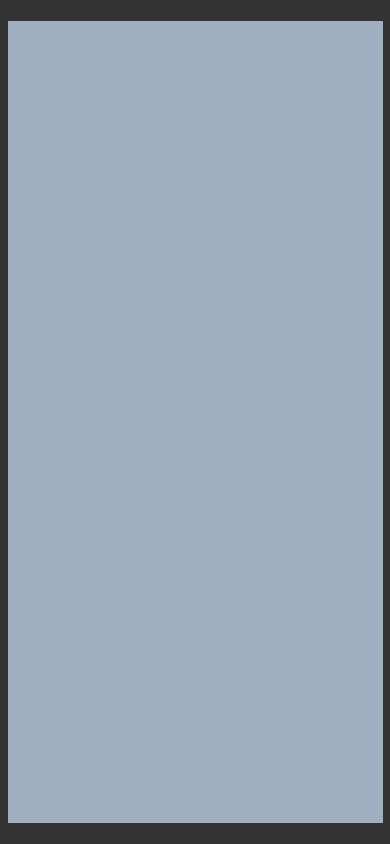
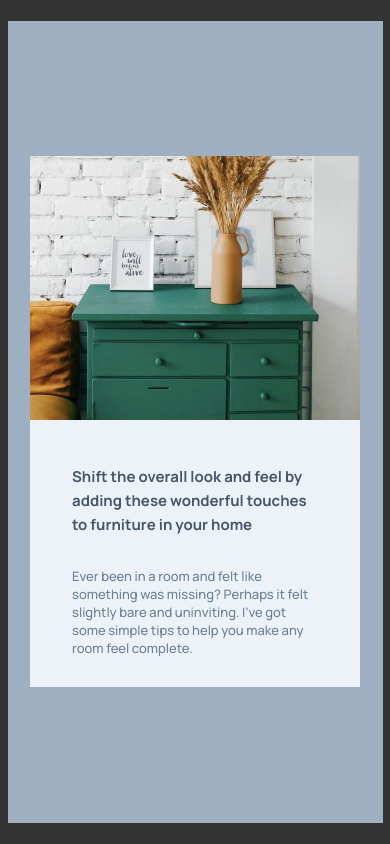
Before and after one commit to jerry81/frontend-mentor, a React (Create React App) app in the folder article-preview-component-master/react/article-preview/: page / in a window 390 px wide. Built offline with nearby package versions, Linux system fonts and the light colour scheme.

Commit message:
feat: layout mobile text

```diff
--- a/article-preview-component-master/react/article-preview/src/App.js
+++ b/article-preview-component-master/react/article-preview/src/App.js
@@ -1,5 +1,6 @@
 import "./App.css";
 import useMediaQuery from "@material-ui/core/useMediaQuery";
+import WorkArea from './WorkArea.js'
 
 function App() {
   /* styles */
@@ -9,19 +10,10 @@ function App() {
   const innerPanel = useMediaQuery("(min-width:600px)")
   ? "inner d-inner"
   : "inner m-inner";
-  /* widgets */
-  function boldText() {
-    return (
-      <div>
-        Shift the overall look and feel by adding these wonderful touches to
-        furniture in your home
-      </div>
-    );
-  }
   /* render */
   return <div className={appStyle}>
     <div className={innerPanel}>
-
+      <WorkArea/>
     </div>
   </div>;
 }
--- /dev/null
+++ b/article-preview-component-master/react/article-preview/src/WorkArea.css
@@ -0,0 +1,36 @@
+/* mobile first */
+
+.work {
+  background: hsl(210, 46%, 95%);
+  display: flex;
+}
+
+.d-work {
+  flex-direction: row;
+}
+
+.m-work {
+  flex-direction: column;
+  width: 330px;
+}
+
+img {
+  margin-bottom: 15px;
+}
+
+@font-face {
+    font-family: "Manrope-B";
+    src: url("./fonts/Manrope/static/Manrope-Bold.ttf");
+}
+
+.bold {
+  font-weight: 700;
+  margin: 30px 42px;
+  line-height: 24px;
+  font-family: "Manrope-B";
+  font-size: 15px;
+}
+
+.light {
+  margin: 0 42px 30px 42px;
+}
--- /dev/null
+++ b/article-preview-component-master/react/article-preview/src/WorkArea.js
@@ -0,0 +1,39 @@
+import "./WorkArea.css";
+import useMediaQuery from "@material-ui/core/useMediaQuery";
+import drawers from "./images/drawers.jpg";
+
+function WorkArea() {
+  /* styles */
+  const workStyle = useMediaQuery("(min-width:600px)")
+    ? "work d-work"
+    : "work m-work";
+  /* widgets */
+  function BoldText() {
+    return (
+      <div className="bold">
+        Shift the overall look and feel by adding these wonderful touches to
+        furniture in your home
+      </div>
+    );
+  }
+  function Light() {
+    return (
+      <div className="desaturated-dark-blue light">
+        Ever been in a room and felt like something was missing? Perhaps it felt
+        slightly bare and uninviting. I’ve got some simple tips to help you make
+        any room feel complete.
+      </div>
+    );
+  }
+
+  /* render */
+  return (
+    <div className={workStyle}>
+      <img src={drawers} alt="drawers" />
+      <BoldText />
+      <Light/>
+    </div>
+  );
+}
+
+export default WorkArea;
```
Also changed, not shown: article-preview-component-master/react/article-preview/src/images/drawers.jpg (added).
